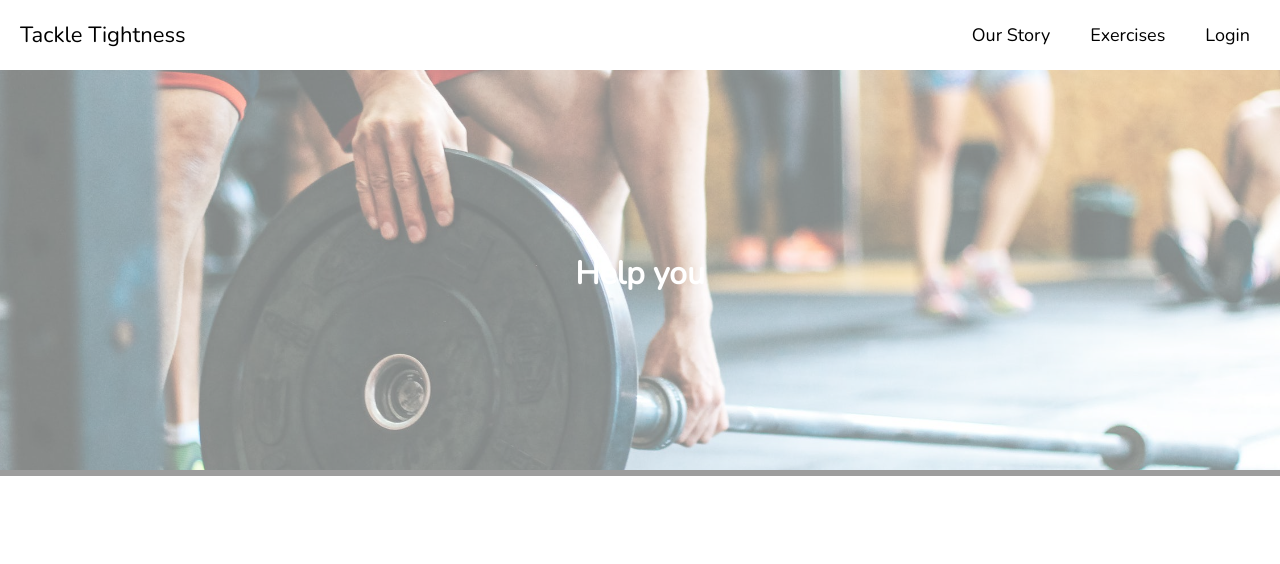
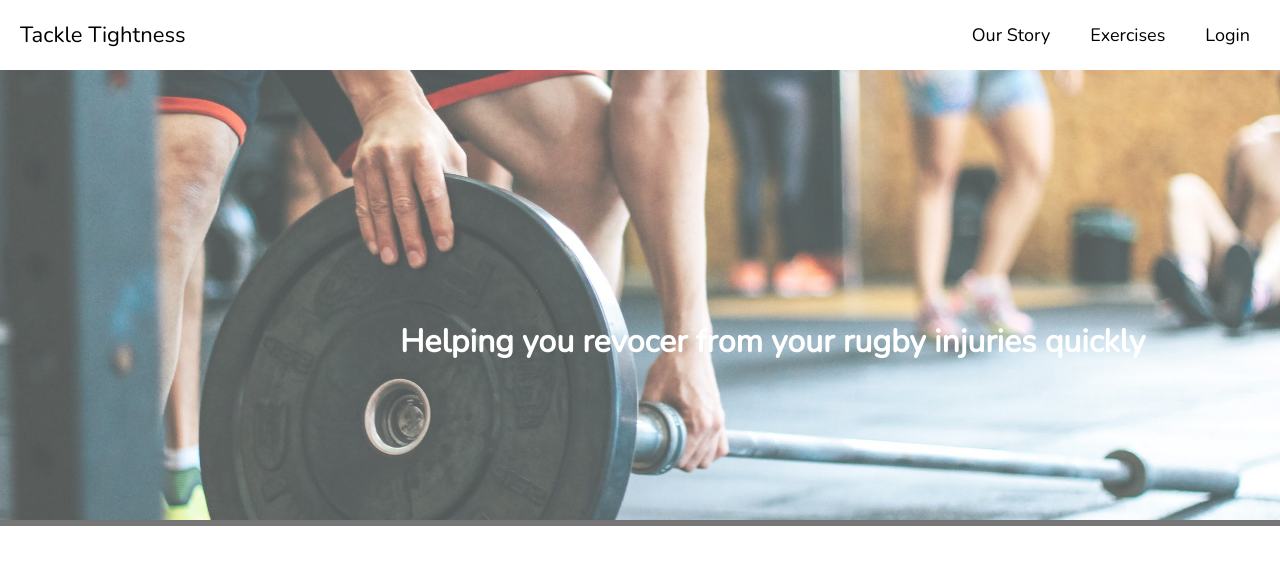
Before and after one commit to AdamRichards3/TackleTightnessV2, a website: page public/index.html in a window 1280 px wide. Drawn offline with nearby package versions, Linux system fonts and the light colour scheme.

Commit message:
trying to fix header

```diff
--- a/public/index.css
+++ b/public/index.css
@@ -99,13 +99,12 @@ li {
   }
   .background{
 	background-color: #3d3d3d;
-	opacity: 0.5;
-	position: relative;
+	opacity: 0.7;
   }
   .centre1{
 	position: absolute;
-	top: 50%;
-	left: 50%;
-	transform: translate(-50%, -50%);
+	top: 40%;
+	left: 400px;
+	/* transform: translate(-50%, -50%); */
 	color: #ffffff;
   }
--- a/public/index.html
+++ b/public/index.html
@@ -25,9 +25,9 @@
 	  </nav>
 
 	  <div class="background">
-		  <img src="img/image1.jpeg" alt="Photo" width=100% height=400px>
+		  <img src="img/image1.jpeg" alt="Photo" width=100% height=450px>
 
-			  <h1 class="centre1">Help you</h1>
+			  <h1 class="centre1">Helping you revocer from your rugby injuries quickly</h1>
 			  <!-- <h1 class="centre2">recover from your injuries</h1>
 			  <p class="centre3">Helping rugby players through physiotherapy to get back to playing</p> -->
 
```
